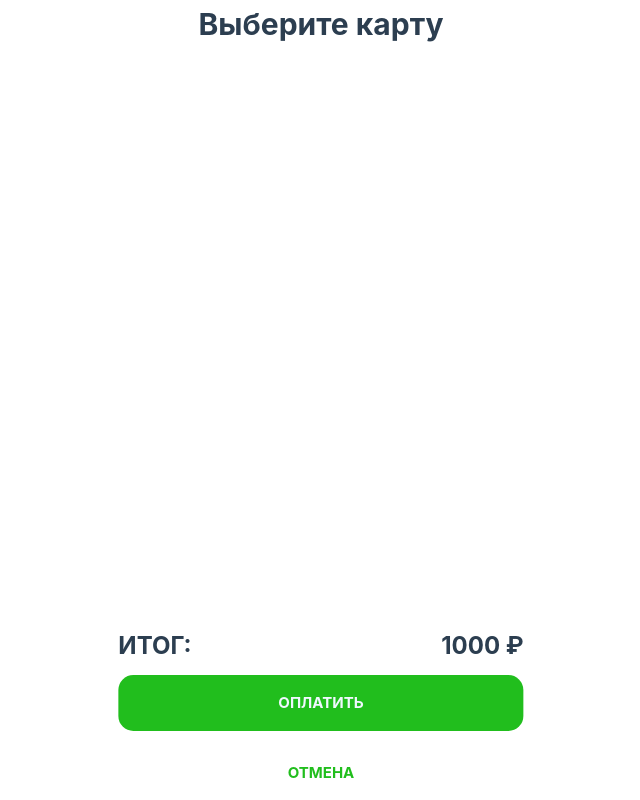
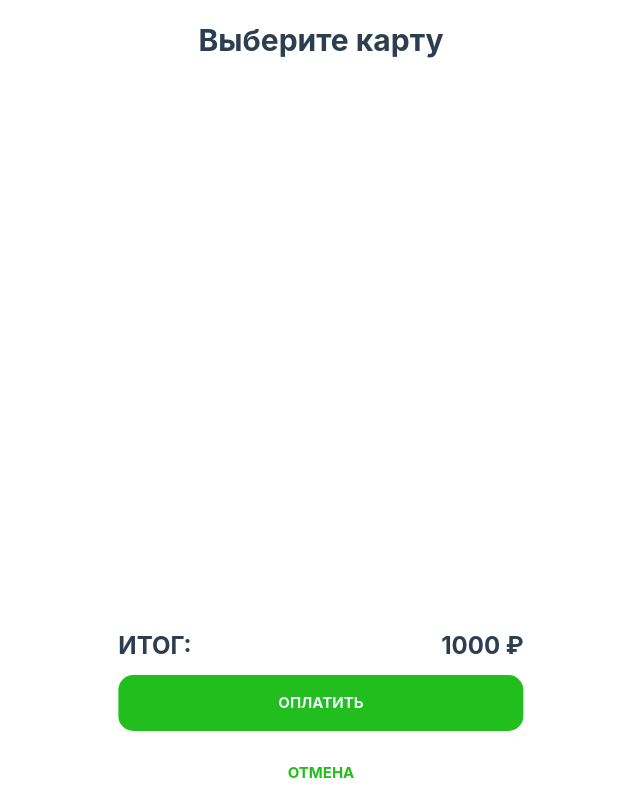
Before and after one commit to N3uralKi11ers/terminal, a Vue app: page /payment in a window 1280 px wide. Shown: the whole page, without its empty margins (319-959 px from the left). Built offline with nearby package versions, Linux system fonts and the light colour scheme.

Commit message:
Edit styles

```diff
--- a/src/views/PaymentView.vue
+++ b/src/views/PaymentView.vue
@@ -1,20 +1,28 @@
 <script setup>
+import {ref} from 'vue'
+const total = ref(1000)
 </script>
 
 
 <template>
-    <h1>Выберите карту</h1>
-    <div class="rel">
-        <div class="bill-block">
-            <div class="bill-text">ИТОГ:</div>
-            <div class="bill-text">1000 ₽</div>
+    <div class="container">
+        <h1>Выберите карту</h1>
+        <div class="rel">
+            <div class="bill-block">
+                <div class="bill-text">ИТОГ:</div>
+                <div class="bill-text">{{total}} ₽</div>
+            </div>
+            <RouterLink to="success" class="success">ОПЛАТИТЬ</RouterLink>
+            <RouterLink to="/" class="cancel">ОТМЕНА</RouterLink>
         </div>
-        <RouterLink to="success" class="success">ОПЛАТИТЬ</RouterLink>
-        <RouterLink to="cancel" class="cancel">ОТМЕНА</RouterLink>
     </div>
 </template>
 
 <style scoped>
+
+div.container {
+    padding: 1rem;
+}
 
 div.bill-block {
     text-align: justify;
```
